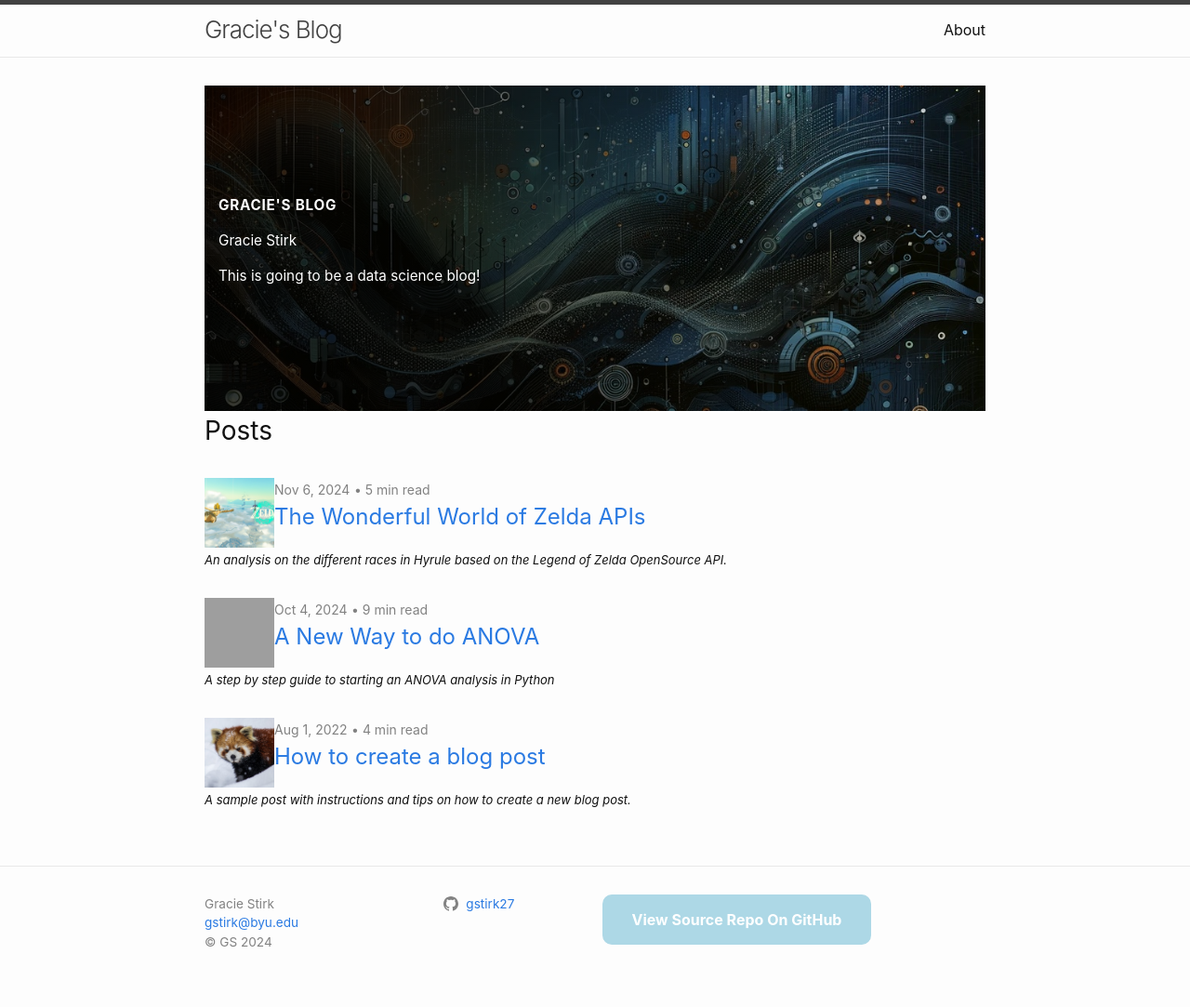
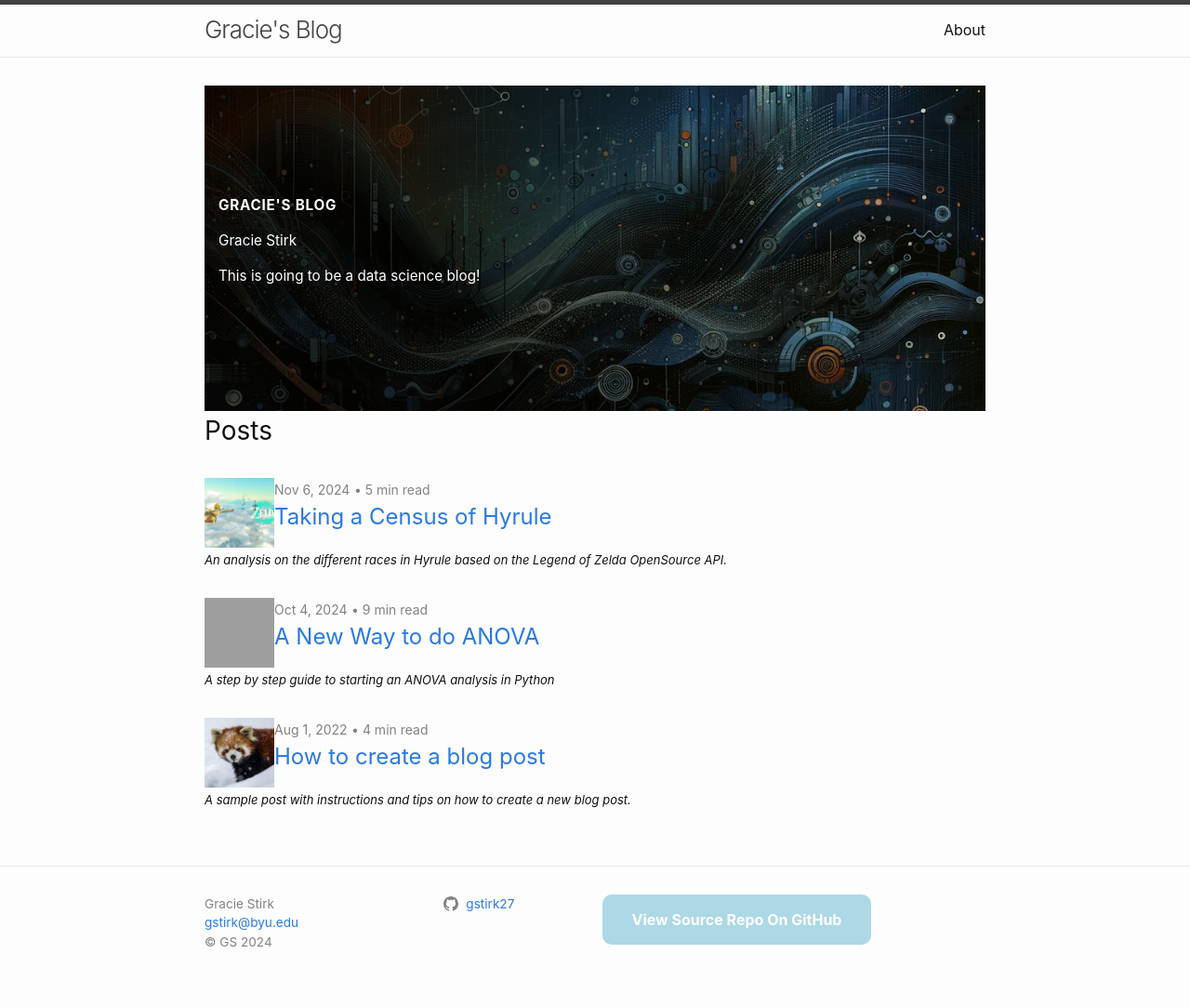
Before and after one commit to gstirk27/Gracie-s-Blog, a Jekyll site: the page built from index.markdown, in a window 1280 px wide. Shown: the whole page at 93% size. Built offline with Jekyll 4.4.1, drawn with Linux system fonts in a browser that asks for light colours; grey boxes are pictures that could not be loaded.

Commit message:
i changed something

```diff
--- a/_posts/2024-11-06-curated-API.md
+++ b/_posts/2024-11-06-curated-API.md
@@ -1,6 +1,6 @@
 ---
 layout: post
-title: "The Wonderful World of Zelda APIs"
+title: "Taking a Census of Hyrule"
 author: Gracie Stirk
 description: "An analysis on the different races in Hyrule based on the Legend of Zelda OpenSource API."
 image: "/assets/images/totk-title-screen.jpg"
```
